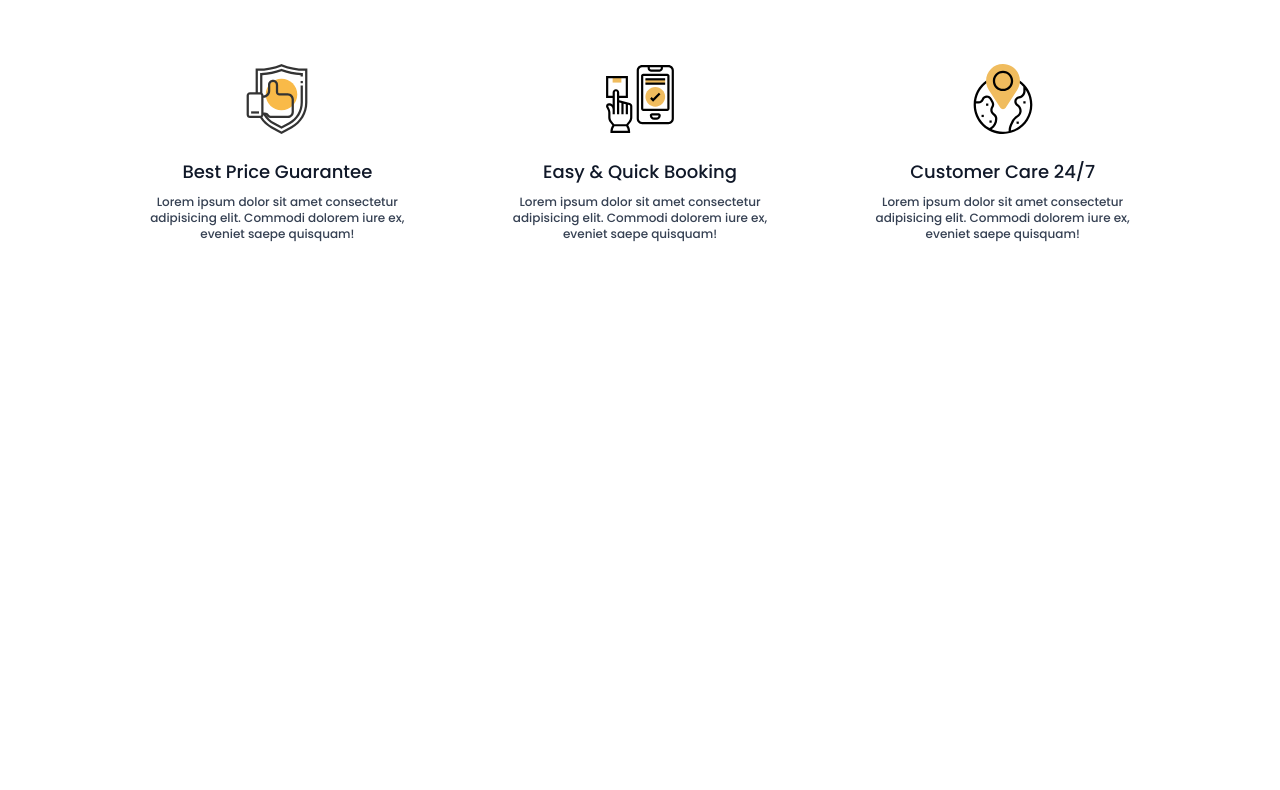
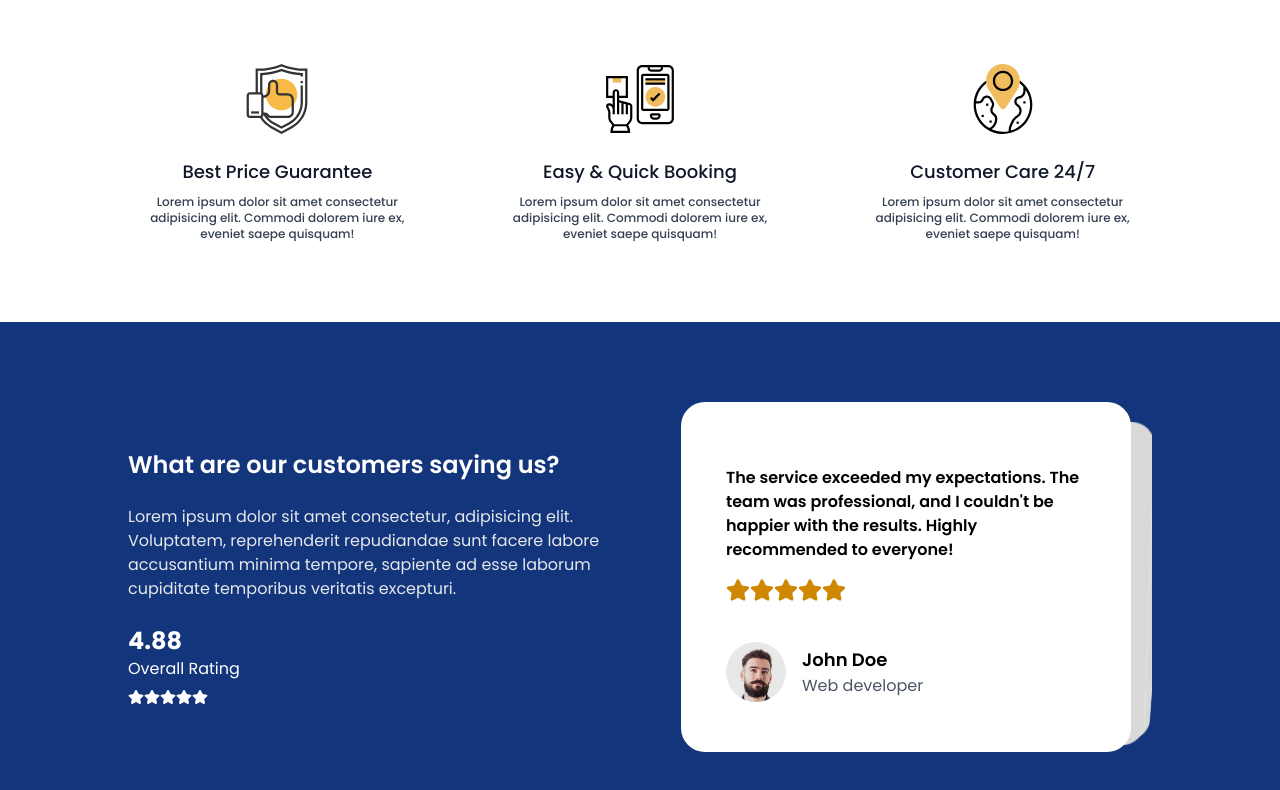
Before and after one commit to Jakaria030/travel_yt, a Next.js app: page / in a window 1280 px wide. Shown: the part 2364-3154 px from the top of the page. Before the commit the page ends 2686 px from the top, so only its background shows below. Built offline with nearby package versions, Linux system fonts and the light colour scheme.

Commit message:
Customers review section design completed

```diff
--- a/components/Home/Home.tsx
+++ b/components/Home/Home.tsx
@@ -3,6 +3,7 @@
 import Destination from './Destination/Destination';
 import Hotel from './Hotel/Hotel';
 import WhyChoose from './WhyChoose/WhyChoose';
+import Reviews from './Reviews/Reviews';
 
 const Home = () => {
     return (
@@ -11,6 +12,7 @@
             <Destination />
             <Hotel />
             <WhyChoose />
+            <Reviews />
         </div>
     );
 };
--- /dev/null
+++ b/components/Home/Reviews/ReviewSlider.tsx
@@ -0,0 +1,48 @@
+'use client';
+import React from 'react';
+import { Swiper, SwiperSlide } from 'swiper/react';
+import 'swiper/css';
+import 'swiper/css/effect-cards';
+import { EffectCards } from 'swiper/modules';
+import { reviewData } from '@/data/data';
+import { FaStar } from 'react-icons/fa';
+import Image from 'next/image';
+
+const ReviewSlider = () => {
+    return (
+        <div>
+            <Swiper effect={"cards"} grabCursor={true} modules={[EffectCards]} className='md:w-[450px] md:h-[350px] w-[90%] h-[300xp]'>
+                {reviewData.map((data) => {
+                    return <SwiperSlide key={data.id} className='bg-white rounded-3xl block'>
+                        <div className='w-[80%] mx-auto mt-16 mb-8'>
+                            {/* review text */}
+                            <p className='text-xs sm:text-sm md:text-base font-semibold'>{data.review}</p>
+
+                            {/* icons */}
+                            <div className='flex items-center mt-4'>
+                                <FaStar className='md:w-6 md:h-6 w-3 h-3 text-yellow-600' />
+                                <FaStar className='md:w-6 md:h-6 w-3 h-3 text-yellow-600' />
+                                <FaStar className='md:w-6 md:h-6 w-3 h-3 text-yellow-600' />
+                                <FaStar className='md:w-6 md:h-6 w-3 h-3 text-yellow-600' />
+                                <FaStar className='md:w-6 md:h-6 w-3 h-3 text-yellow-600' />
+                            </div>
+
+                            {/* users profile */}
+                            <div className='mt-10'>
+                                <div className='flex items-center space-x-4'>
+                                    <Image src={data.image} width={60} height={60} alt='Client' className='rounded-full' />
+                                    <div>
+                                        <p className='text-sm sm:text-lg font-semibold'>{data.name}</p>
+                                        <p className='text-gray-600 text-xs sm:text-base'>Web developer</p>
+                                    </div>
+                                </div>
+                            </div>
+                        </div>
+                    </SwiperSlide>
+                })}
+            </Swiper>
+        </div>
+    );
+};
+
+export default ReviewSlider;
--- /dev/null
+++ b/components/Home/Reviews/Reviews.tsx
@@ -0,0 +1,39 @@
+import React from 'react';
+import { FaStar } from 'react-icons/fa';
+import ReviewSlider from './ReviewSlider';
+
+const Reviews = () => {
+    return (
+        <div className='pt-20 pb-20 flex items-center justify-center flex-col bg-[#13357b]'>
+            <div className='w-[80%] mx-auto grid items-center grid-cols-1 lg:grid-cols-2 gap-10'>
+                {/* text content */}
+                <div className=''>
+                    <h1 className='text-2xl font-semibold text-white'>What are our customers saying us?</h1>
+                    <p className='mt-6 text-gray-200'>Lorem ipsum dolor sit amet consectetur, adipisicing elit. Voluptatem, reprehenderit repudiandae sunt facere labore accusantium minima tempore, sapiente ad esse laborum cupiditate temporibus veritatis excepturi.</p>
+
+                    {/* ratings */}
+                    <div className='mt-6 flex items-center space-x-6'>
+                        <div>
+                            <p className='text-2xl font-bold text-white'>4.88</p>
+                            <p className='text-white mb-2'>Overall Rating</p>
+                            <div className='flex items-center'>
+                                <FaStar className='text-white' />
+                                <FaStar className='text-white' />
+                                <FaStar className='text-white' />
+                                <FaStar className='text-white' />
+                                <FaStar className='text-white' />
+                            </div>
+                        </div>
+                    </div>
+                </div>
+
+                {/* review slider */}
+                <div className='overflow-hidden'>
+                    <ReviewSlider />
+                </div>
+            </div>
+        </div>
+    );
+};
+
+export default Reviews;
--- a/package.json
+++ b/package.json
@@ -13,7 +13,8 @@
     "react": "^19.0.0",
     "react-dom": "^19.0.0",
     "react-icons": "^5.5.0",
-    "react-multi-carousel": "^2.8.6"
+    "react-multi-carousel": "^2.8.6",
+    "swiper": "^11.2.6"
   },
   "devDependencies": {
     "@eslint/eslintrc": "^3",
```
Also changed, not shown: 1 other file (tests, documents, lock files or other folders).
